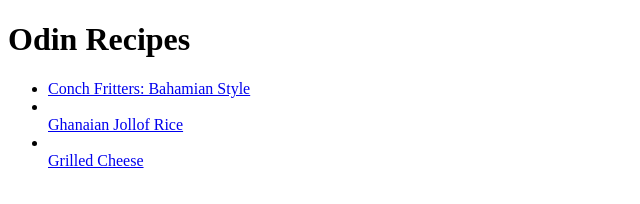
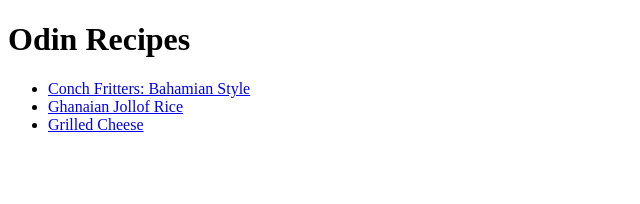
Before and after one commit to cynflower/odin-recipes, a plain HTML site: page index.html in a window 1280 px wide. Shown: the whole page, without its empty margins (0-640 px from the left). Drawn offline with Linux system fonts and the light colour scheme.

Commit message:
fixed list order error

```diff
--- a/index.html
+++ b/index.html
@@ -8,8 +8,8 @@
     <h1>Odin Recipes</h1>
     <ul>
         <li><a href="recipes/conch-fritters.html">Conch Fritters: Bahamian Style</a></li>
-        <li></li><a href="recipes/jollofrice.html">Ghanaian Jollof Rice</a></li>
-        <li></li><a href="recipes/grilledcheese.html">Grilled Cheese</a></li>
+        <li><a href="recipes/jollofrice.html">Ghanaian Jollof Rice</a></li>
+        <li><a href="recipes/grilledcheese.html">Grilled Cheese</a></li>
     </ul>
 </body>
 </html>
```
